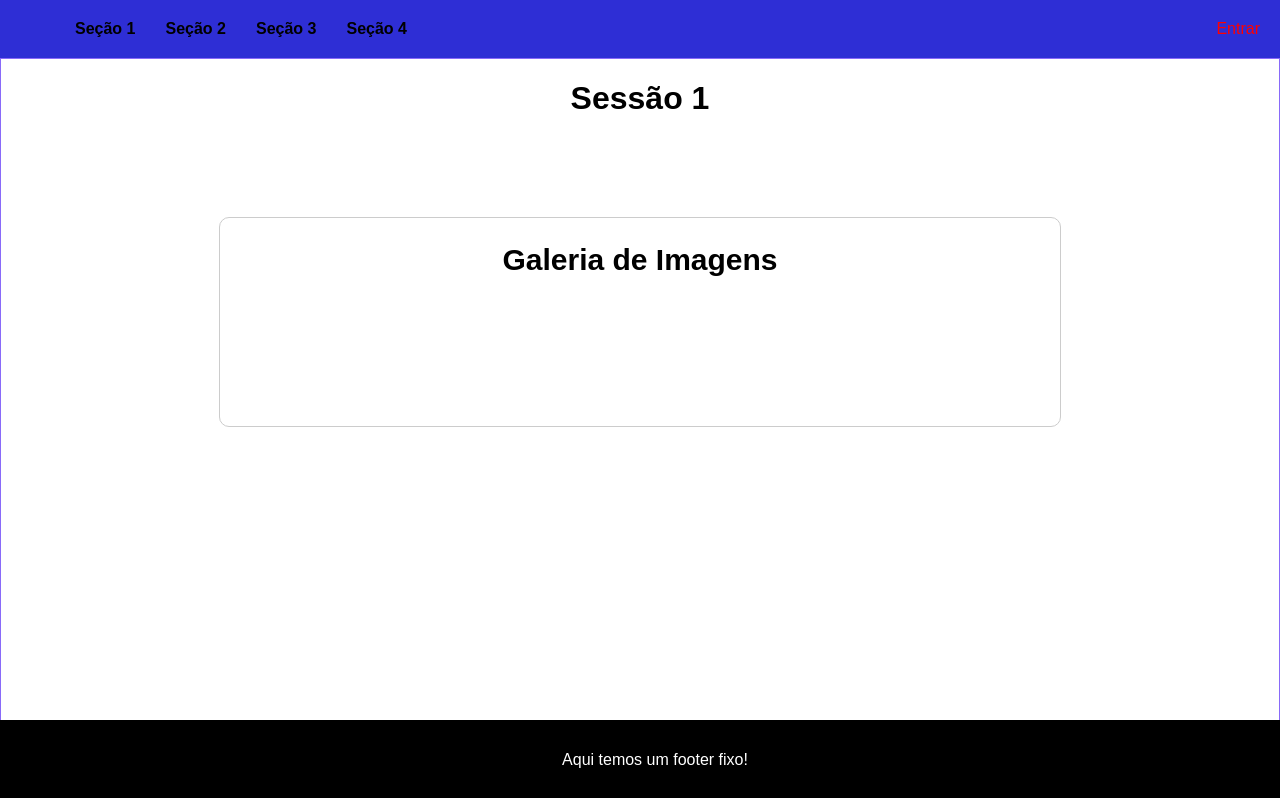
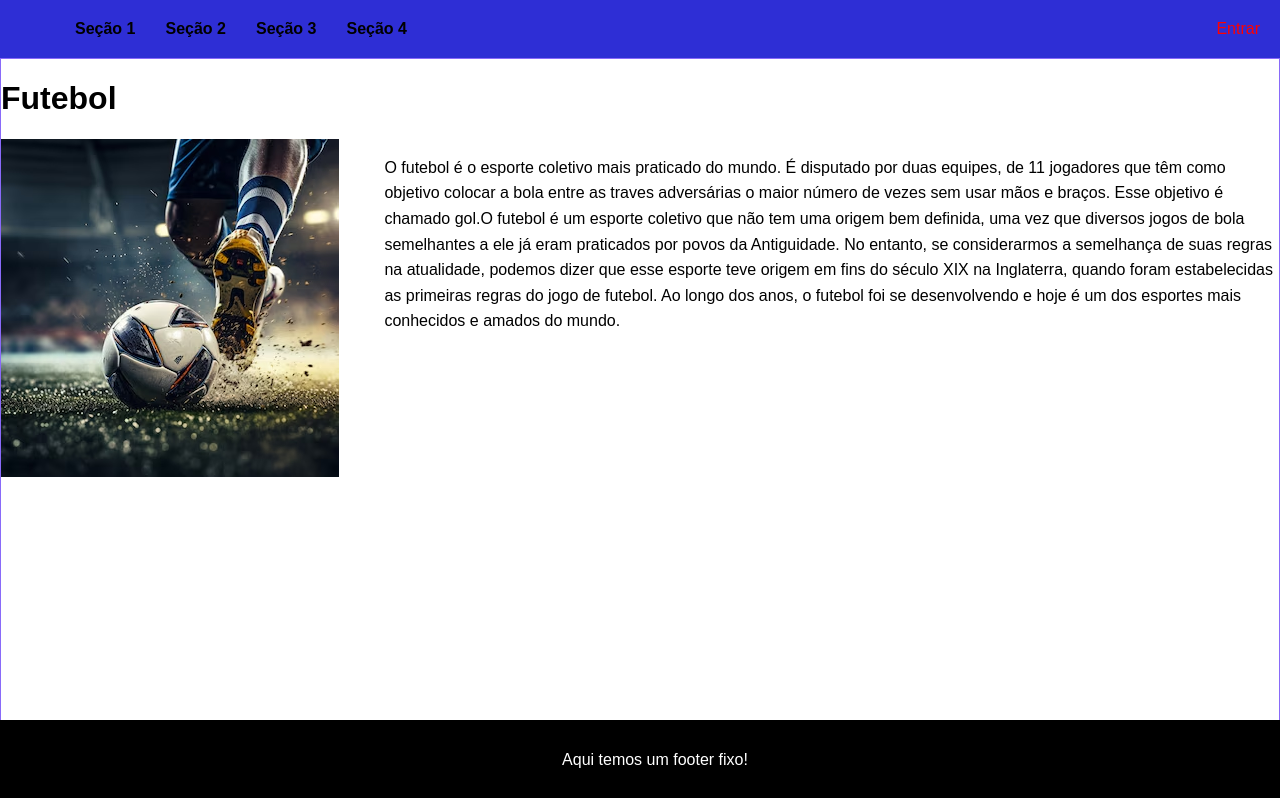
Before and after one commit to YagoRGM/Site-EsporteTV-JoaoG-e-Yago, a plain HTML site: page index.html in a window 1280 px wide. Shown: the top 798 px of the page. Drawn offline with Linux system fonts and the light colour scheme.

Commit message:
08/05 Yago

```diff
--- a/css/style.css
+++ b/css/style.css
@@ -114,27 +114,9 @@ input[type="submit"] {
     align-items: start;
     margin-top: 10%;
 }
-.container {
-    max-width: 800px;
-    margin: 20px auto;
-    padding: 20px;
-    border: 1px solid #ccc;
-    border-radius: 10px;
-    margin-top: 100px;
+#secao1 p{
+    float: right;
+    width: 70%;
+    font-size: 16px;
+    line-height: 1.6;
 }
-.container h1{
-    font-size: 30px;
-    margin-bottom: 0px;
-    margin-top: 5px;
-}
-h1 {
-    text-align: center;
-}
-.image {
-    display: block;
-    margin: auto;
-    max-width: 100%;
-    height: 100px;
-    margin-bottom: 10px;
-    margin-top: 1px;
-}
--- a/index.html
+++ b/index.html
@@ -21,26 +21,13 @@
         </div>
     </nav>
     <div id="secao1" class="sessões">
-        <h1>Sessão 1</h1>
-        <div class="container">
+        <h1>Futebol</h1>
+        <img src="img/imgfut.avif" alt="">
+        <p>O futebol é o esporte coletivo mais praticado do mundo. É disputado por duas equipes, de 11 jogadores que têm como objetivo colocar a bola entre as traves adversárias o maior número de vezes sem usar mãos e braços. Esse objetivo é chamado gol.O futebol é um esporte coletivo que não tem uma origem bem definida, uma vez que diversos jogos de bola semelhantes a ele já eram praticados por povos da Antiguidade.
 
-            <h1>Galeria de Imagens</h1>
-            <img class="image" src="img/logo_projeto.png" alt="">
+            No entanto, se considerarmos a semelhança de suas regras na atualidade, podemos dizer que esse esporte teve origem em fins do século XIX na Inglaterra, quando foram estabelecidas as primeiras regras do jogo de futebol.
 
-            <div class="grid">
-
-                <img id="img1" src="img/imagem1.jpg" alt="">
-                <img id="img2" src="img/imagem2.jpg" alt="">
-                <img id="img3" src="img/imagem3.jpg" alt="">
-                <img id="img3" src="img/imagem3.jpg" alt="">
-                <img id="img1" src="img/imagem1.jpg" alt="">
-                <img id="img2" src="img/imagem2.jpg" alt="">
-                <img id="img2" src="img/imagem2.jpg" alt="">
-                <img id="img3" src="img/imagem3.jpg" alt="">
-                <img id="img1" src="img/imagem1.jpg" alt="">
-
-            </div>
-        </div>
+            Ao longo dos anos, o futebol foi se desenvolvendo e hoje é um dos esportes mais conhecidos e amados do mundo.</p>
     </div>
     <div id="secao2" class="sessões">
         <!-- TESTE COMMIT YAGoooooooO -->
@@ -48,13 +35,13 @@
         <p></p>
     </div>
     <div id="secao3" class="sessões">
-            <h1>Sessão 3</h1>
-            <p></p>
+        <h1>Sessão 3</h1>
+        <p></p>
     </div>
     <div id="secao4" class="sessões">
         <h1>Sessão 4</h1>
         <p></p>
-</div>
+    </div>
 <footer>
     <p>Aqui temos um footer fixo!</p>
 </footer>
```
Also changed, not shown: img/imgfut.avif (added).
